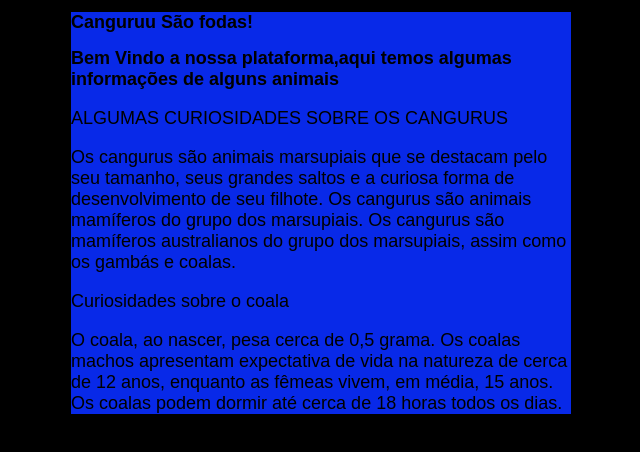
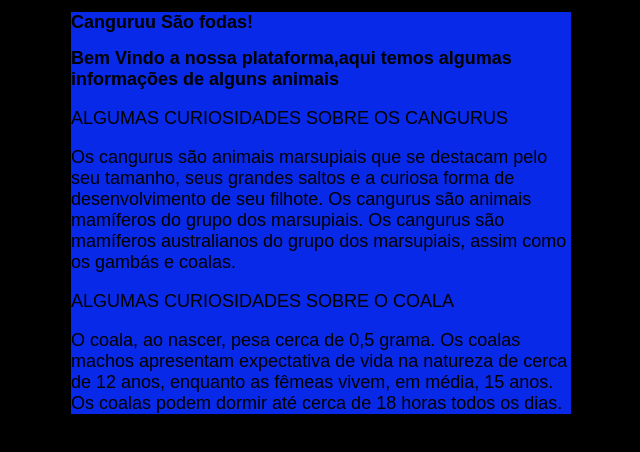
Before and after one commit to Erick0Lol/projeto-site, a plain HTML site: page index.html in a window 1280 px wide. Shown: the whole page, without its empty margins (319-959 px from the left). Drawn offline with Linux system fonts and the light colour scheme.

Commit message:
Update index.html

```diff
--- a/index.html
+++ b/index.html
@@ -16,7 +16,7 @@
             <p>ALGUMAS CURIOSIDADES SOBRE OS CANGURUS</p>
 
             <article>Os cangurus são animais marsupiais que se destacam pelo seu tamanho, seus grandes saltos e a curiosa forma de desenvolvimento de seu filhote. Os cangurus são animais mamíferos do grupo dos marsupiais. Os cangurus são mamíferos australianos do grupo dos marsupiais, assim como os gambás e coalas.</article>
-            <p>Curiosidades sobre o coala</p>
+            <p>ALGUMAS CURIOSIDADES SOBRE O COALA</p>
             <article>
 
                 O coala, ao nascer, pesa cerca de 0,5 grama. Os coalas machos apresentam expectativa de vida na natureza de cerca de 12 anos, enquanto as fêmeas vivem, em média, 15 anos. Os coalas podem dormir até cerca de 18 horas todos os dias. </article>
```
